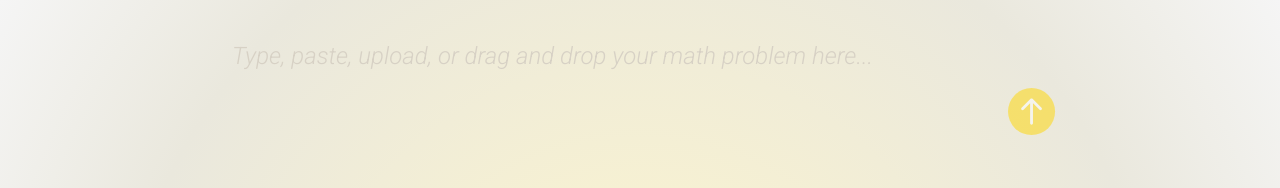
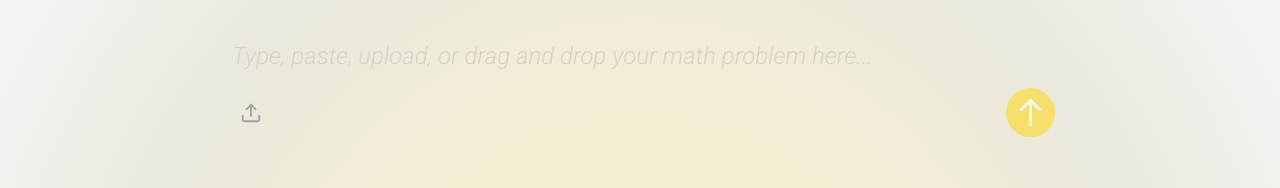
Before and after one commit to marcowang01/lemma, a Next.js app: page /v2 in a window 1280 px wide. Shown: the top 188 px of the page. Built offline with nearby package versions, Linux system fonts and the light colour scheme.

Commit message:
uplaod icon

```diff
--- a/src/components/core/input-form.tsx
+++ b/src/components/core/input-form.tsx
@@ -3,7 +3,7 @@
 import { Dialog, DialogContent, DialogTitle } from "@/components/ui/dialog"
 import { cn } from "@/lib/utils"
 import { SendIcon } from "@/svg/sendIcon"
-import { X } from "lucide-react"
+import { UploadIcon, X } from "lucide-react"
 import { useEffect, useRef, useState } from "react"
 
 export function InputForm({
@@ -176,13 +176,16 @@ export function InputForm({
           }}
           disabled={disabled}
         />
-        <div className="flex justify-end">
+        <div className="flex w-full items-center justify-between">
+          <div className="ml-4 text-gray-500">
+            <UploadIcon width={22} height={22} />
+          </div>
           <button
             type="submit"
             className="h-fit rounded-lg text-white transition-colors duration-200 disabled:cursor-not-allowed disabled:opacity-50"
             disabled={(!userInput && !imageUrl) || disabled}
           >
-            <SendIcon className="h-12 w-12" />
+            <SendIcon width={50} height={50} />
           </button>
         </div>
       </div>
--- a/tailwind.config.ts
+++ b/tailwind.config.ts
@@ -35,6 +35,7 @@ export default {
         gray: {
           100: "#EFEFEF",
           300: "#D7D1C5",
+          500: "#A2A2A2",
         },
         background: "hsl(var(--background))",
         foreground: "hsl(var(--foreground))",
```
